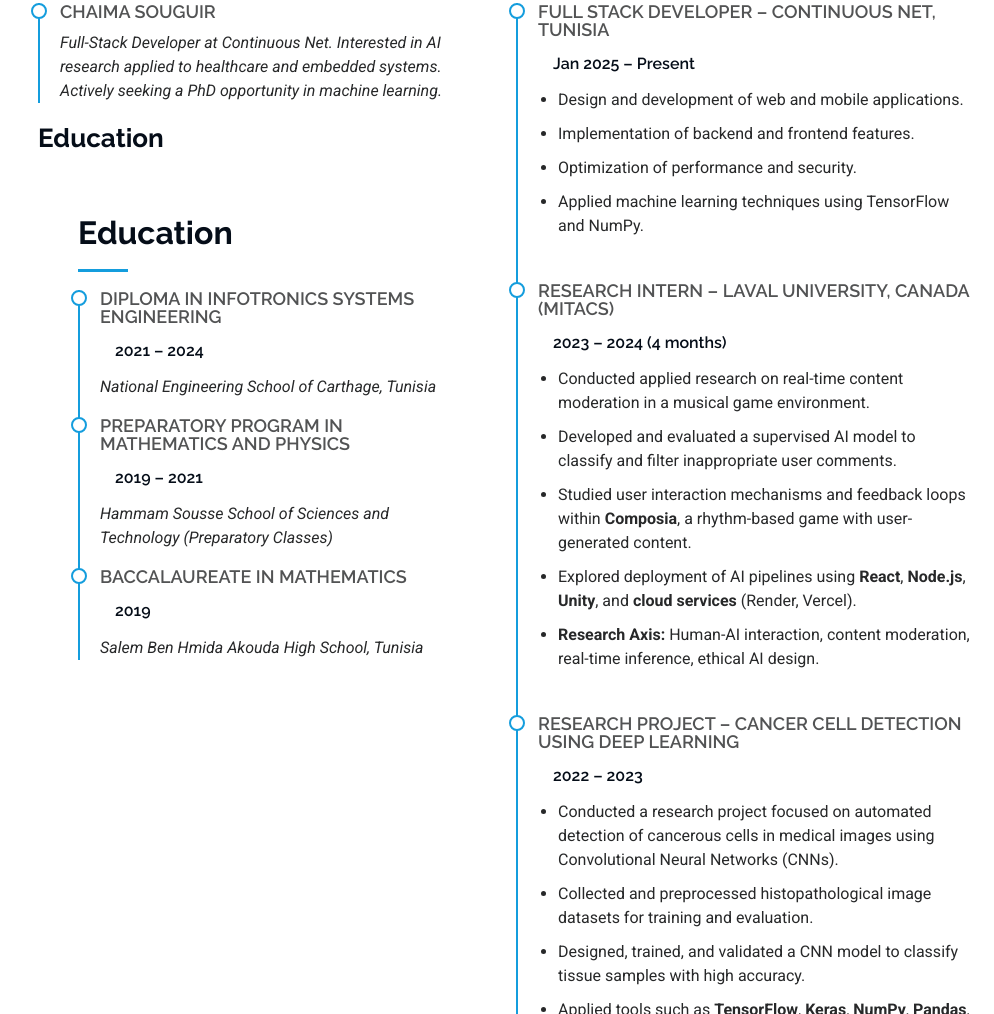
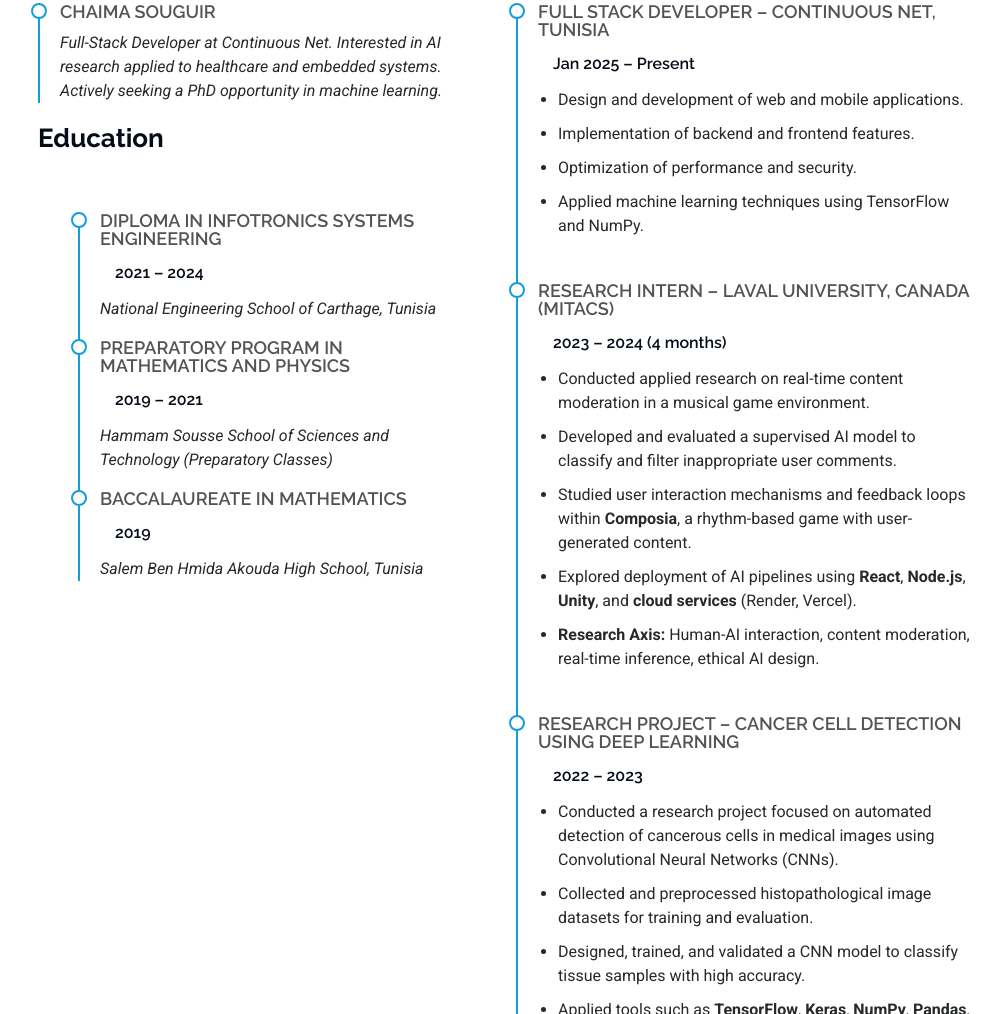
Before and after one commit to ChaimaSougui/Portfolio, a plain HTML site: page index.html in a window 1280 px wide. Shown: the part 1723-2737 px from the top of the page, without its empty margins (286-1280 px from the left). Drawn offline with nearby package versions, Linux system fonts and the light colour scheme.

Commit message:
Update file

```diff
--- a/index.html
+++ b/index.html
@@ -147,7 +147,6 @@
 
         <h3 class="resume-title">Education</h3>
        <section id="education" style="padding: 40px; background-color: #fff;">
-  <h2>Education</h2>
 
   <div class="resume-item">
     <h4>Diploma in Infotronics Systems Engineering</h4>
```
Also changed, not shown: 2 other files.
